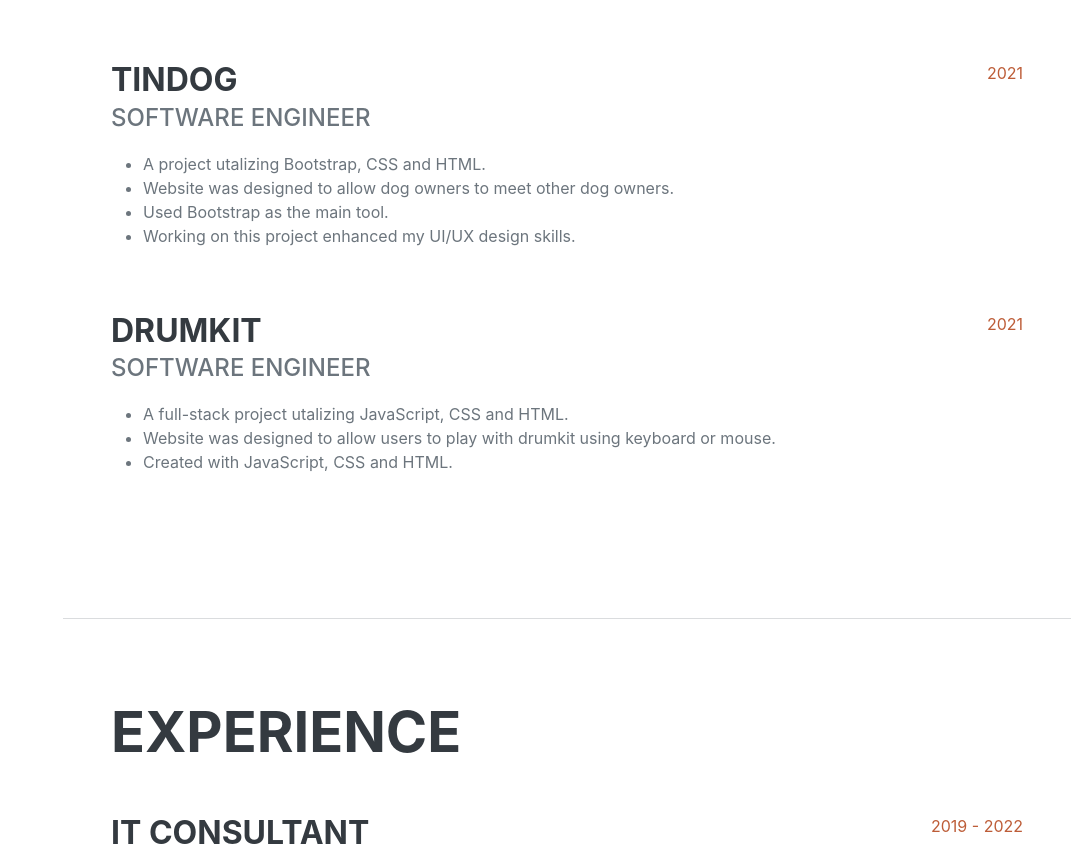
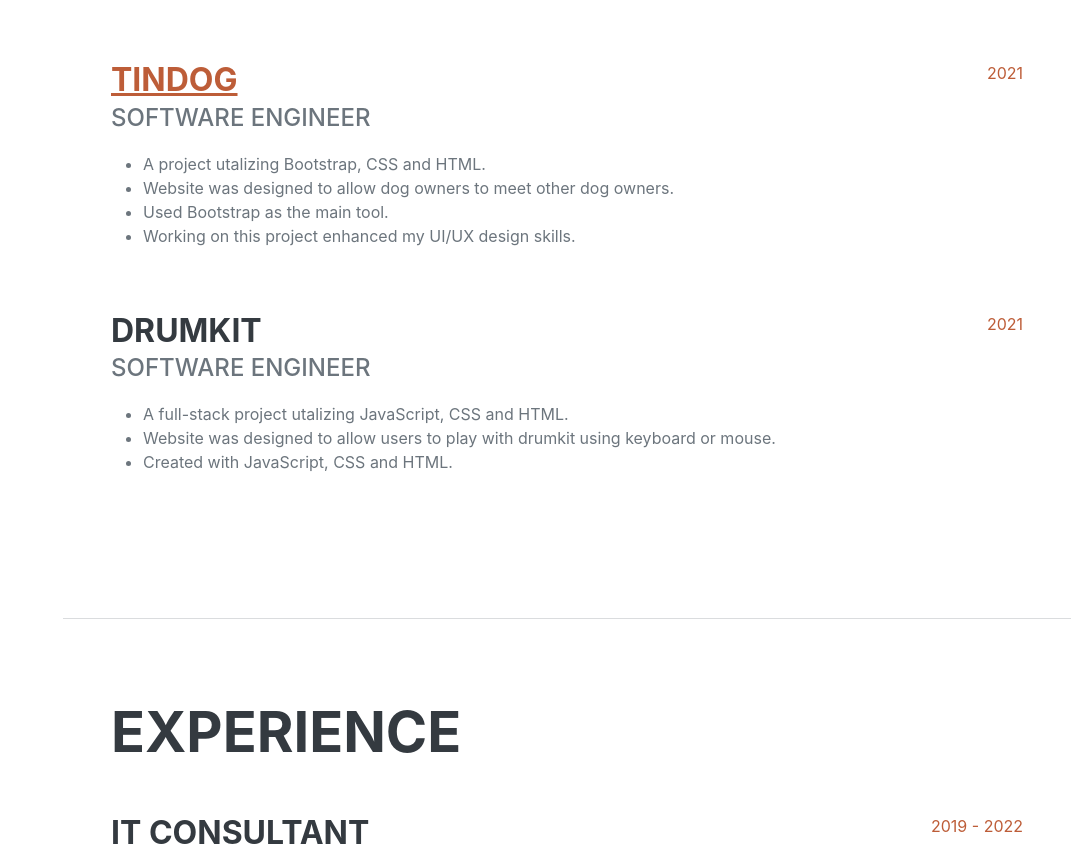
Before and after one commit to SergeyLyuft/Resume, a plain HTML site: page index.html in a window 1280 px wide. Shown: the part 2475-3335 px from the top of the page, without its empty margins (209-1280 px from the left). Drawn offline with nearby package versions, Linux system fonts and the light colour scheme; a web font is replaced by a local one.

Commit message:
Update link to TinDog website

```diff
--- a/index.html
+++ b/index.html
@@ -143,7 +143,7 @@
                     </div>
                     <div class="d-flex flex-column flex-md-row justify-content-between mb-5">
                         <div class="flex-grow-1">
-                            <h3 class="mb-0">TinDog</h3>
+                            <h3 class="mb-0"><a href="https://sergeylyuft.github.io/TinDog/">TinDog</a></h3>
                             <div class="subheading mb-3">Software Engineer</div>
                             <ul>
                                 <li>A project utalizing Bootstrap, CSS and HTML.</li>
```
